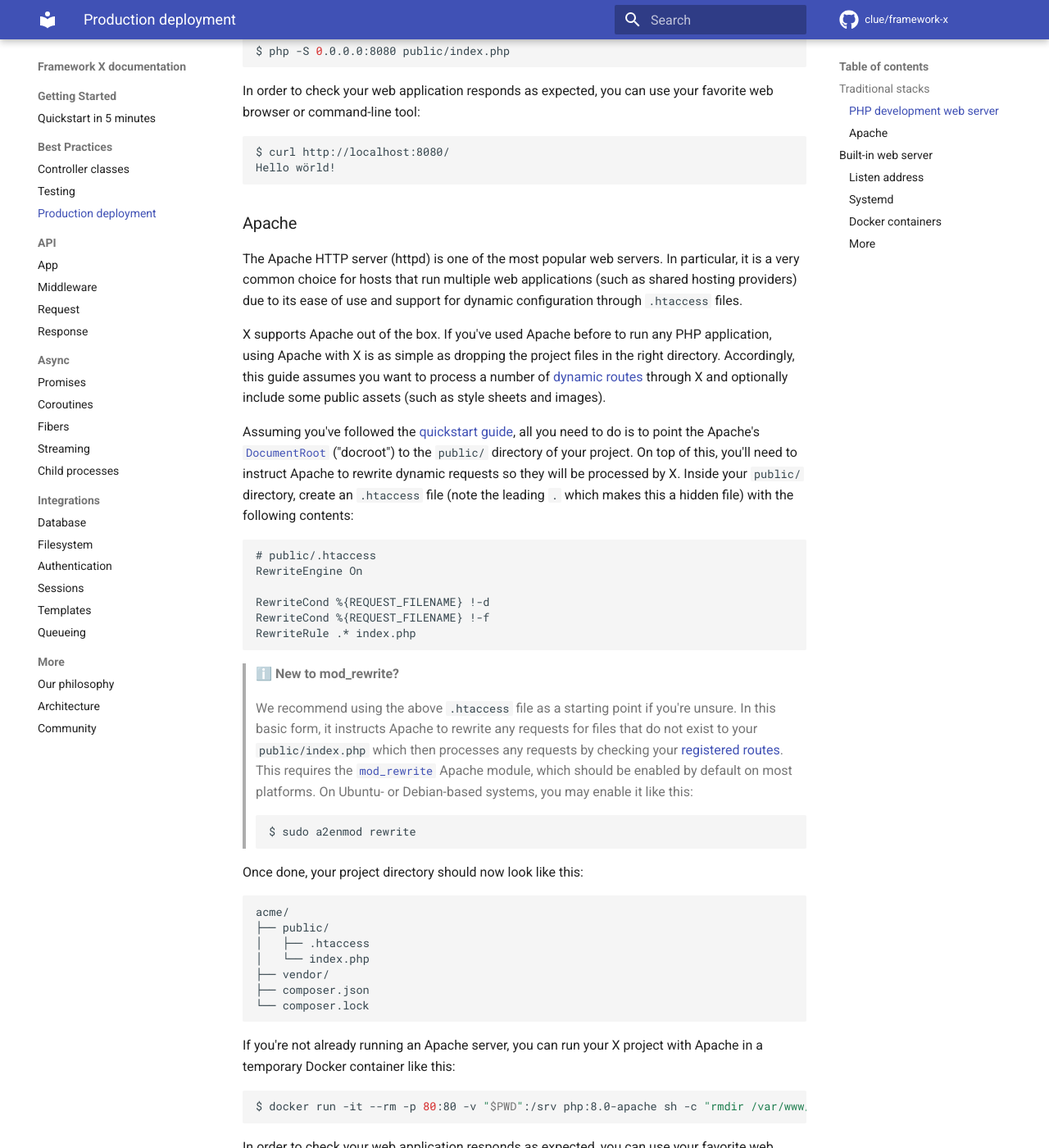
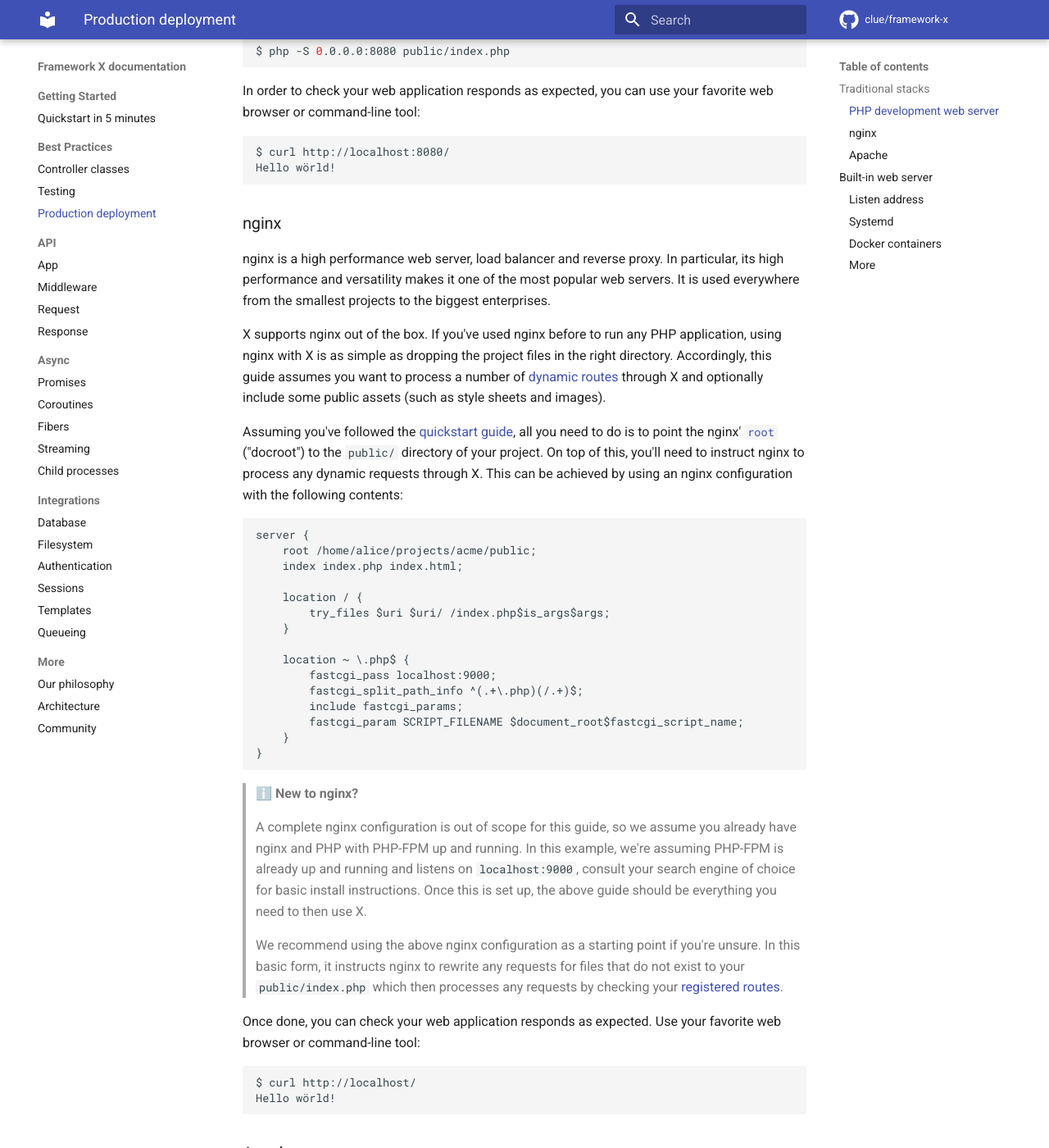
Before and after one commit to clue/framework-x, an MkDocs documentation site: the page built from docs/best-practices/deployment.md, in a window 1280 px wide and 1400 px high, scrolled down 711 px. Shown: the whole window at 82% size. Built offline with MkDocs 1.6.1 and Material for MkDocs 9.7.7, drawn with Linux system fonts in a browser that asks for light colours; comment, search, counter and statistics services are not loaded.

Commit message:
Documentation for nginx

````diff
--- a/docs/best-practices/deployment.md
+++ b/docs/best-practices/deployment.md
@@ -32,6 +32,64 @@ favorite web browser or command-line tool:
 
 ```bash
 $ curl http://localhost:8080/
+Hello wörld!
+```
+
+### nginx
+
+nginx is a high performance web server, load balancer and reverse proxy. In
+particular, its high performance and versatility makes it one of the most
+popular web servers. It is used everywhere from the smallest projects to the
+biggest enterprises.
+
+X supports nginx out of the box. If you've used nginx before to run any PHP
+application, using nginx with X is as simple as dropping the project files in
+the right directory. Accordingly, this guide assumes you want to process a
+number of [dynamic routes](../api/app.md#routing) through X and optionally
+include some public assets (such as style sheets and images).
+
+Assuming you've followed the [quickstart guide](../getting-started/quickstart.md),
+all you need to do is to point the nginx' [`root`](http://nginx.org/en/docs/http/ngx_http_core_module.html#root)
+("docroot") to the `public/` directory of your project. On top of this, you'll need
+to instruct nginx to process any dynamic requests through X. This can be
+achieved by using an nginx configuration with the following contents:
+
+```
+server {
+    root /home/alice/projects/acme/public;
+    index index.php index.html;
+
+    location / {
+        try_files $uri $uri/ /index.php$is_args$args;
+    }
+
+    location ~ \.php$ {
+        fastcgi_pass localhost:9000;
+        fastcgi_split_path_info ^(.+\.php)(/.+)$;
+        include fastcgi_params;
+        fastcgi_param SCRIPT_FILENAME $document_root$fastcgi_script_name;
+    }
+}
+```
+
+> ℹ️ **New to nginx?**
+>
+> A complete nginx configuration is out of scope for this guide, so we assume
+> you already have nginx and PHP with PHP-FPM up and running. In this example,
+> we're assuming PHP-FPM is already up and running and listens on `localhost:9000`,
+> consult your search engine of choice for basic install instructions. Once this
+> is set up, the above guide should be everything you need to then use X.
+>
+> We recommend using the above nginx configuration as a starting point if you're
+> unsure. In this basic form, it instructs nginx to rewrite any requests for
+> files that do not exist to your `public/index.php` which then processes any
+> requests by checking your [registered routes](../api/app.md#routing).
+
+Once done, you can check your web application responds as expected. Use your
+favorite web browser or command-line tool:
+
+```bash
+$ curl http://localhost/
 Hello wörld!
 ```
 
````
